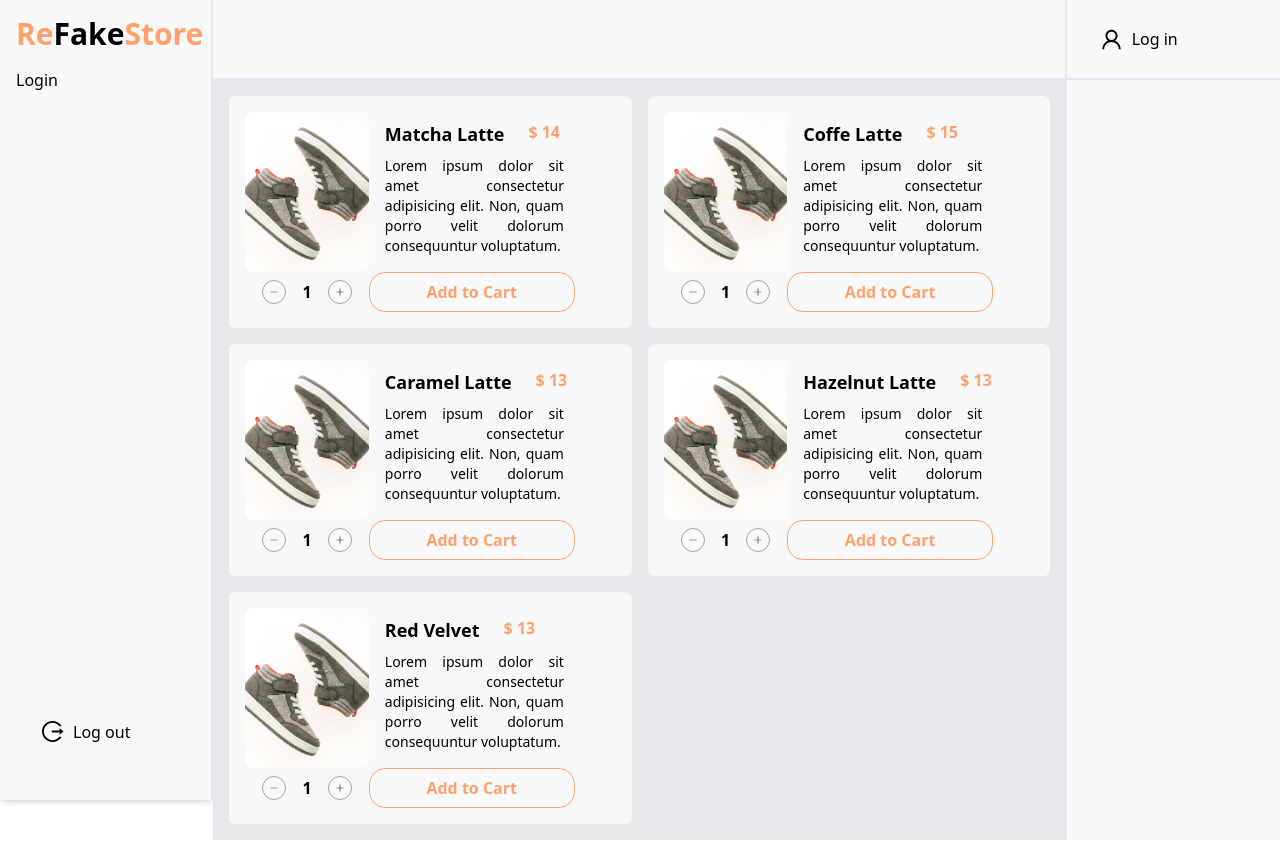
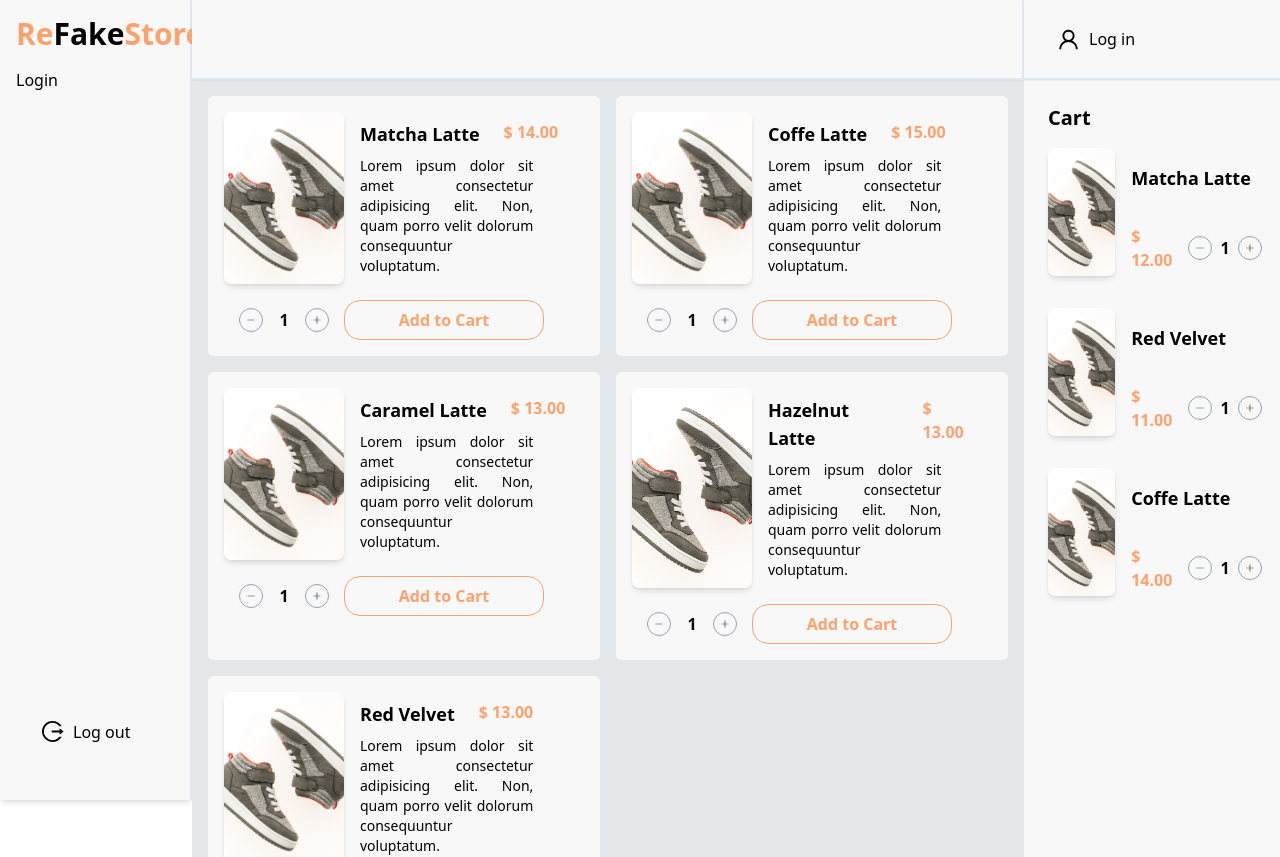
Before and after one commit to foolais/react-fakestore, a React (Vite) app: page / in a window 1280 px wide. Shown: the top 857 px of the page. Built offline with nearby package versions, Linux system fonts and the light colour scheme.

Commit message:
add card in cart layout

```diff
--- a/src/components/Elements/Counter/index.jsx
+++ b/src/components/Elements/Counter/index.jsx
@@ -3,7 +3,7 @@ import { AiOutlinePlus, AiOutlineMinus } from "react-icons/ai";
 
 const Counter = ({ classname }) => {
   return (
-    <div className={`flex items-center justify-center gap-4  ${classname}`}>
+    <div className={`flex items-center justify-center  ${classname}`}>
       <div className="text-secondary border border-slate-400 rounded-full h-max p-1.5 cursor-pointer hover:bg-secondary hover:text-ternary transition duration-150 ease-in-out">
         <AiOutlineMinus size="10" />
       </div>
--- a/src/components/Elements/TextIcon/index.jsx
+++ b/src/components/Elements/TextIcon/index.jsx
@@ -3,7 +3,7 @@ const TextIcon = (props) => {
   const { children, title, onClick = () => {} } = props;
   return (
     <div
-      className="flex gap-2 items-center cursor-pointer group hover:text-primary"
+      className="flex gap-2 items-center cursor-pointer group hover:text-primary transition duration-150 ease-in-out"
       onClick={() => onClick()}
     >
       <div>{children}</div>
--- a/src/components/Fragments/CardProduct.jsx
+++ b/src/components/Fragments/CardProduct.jsx
@@ -1,8 +1,10 @@
 /* eslint-disable react/prop-types */
 
 const CardProduct = (props) => {
-  const { children } = props;
-  return <div className="bg-ternary rounded-md p-4 w-[49%]">{children}</div>;
+  const { children, classname } = props;
+  return (
+    <div className={`bg-ternary rounded-md p-4  ${classname}`}>{children}</div>
+  );
 };
 
 const Image = ({ src }) => {
@@ -10,7 +12,7 @@ const Image = ({ src }) => {
     <img
       src={src}
       alt="shoes"
-      className="w-full min-h-40 h-full object-cover object-center rounded-lg"
+      className="w-full min-h-32 h-full object-cover object-center rounded-lg shadow-md"
     />
   );
 };
@@ -27,12 +29,13 @@ const Description = (props) => {
   );
 };
 
-const Title = ({ title }) => {
-  return <h3 className="text-lg font-semibold">{title}</h3>;
+const Title = (props) => {
+  const { title, classname } = props;
+  return <h3 className={`font-semibold text-lg ${classname}`}>{title}</h3>;
 };
 
 const Price = ({ price }) => {
-  return <span className="text-primary">$ {price}</span>;
+  return <span className="text-primary font-semibold">$ {price}</span>;
 };
 
 CardProduct.Image = Image;
--- a/src/components/Fragments/NavbarUser.jsx
+++ b/src/components/Fragments/NavbarUser.jsx
@@ -7,7 +7,7 @@ const NavbarUser = () => {
 
   const username = localStorage.getItem("user");
   return (
-    <div className="w-full p-4 min-h-20 max-h-20 border-b-2 border-slate-200 flex items-center gap-3 bg-ternary sticky top-0">
+    <div className="w-full p-4 min-h-20 max-h-20 border-b-2 border-slate-200 flex items-center gap-3 bg-ternary sticky top-0 shadow-sm ">
       {username ? (
         <>
           <div className="w-12 h-12 rounded-full bg-slate-200"></div>
--- a/src/components/Fragments/Sidenav.jsx
+++ b/src/components/Fragments/Sidenav.jsx
@@ -15,7 +15,7 @@ const Sidenav = () => {
     }
   };
   return (
-    <div className="w-1/6 h-screen fixed bg-ternary p-4 border-r-2 border-slate-200 shadow-md">
+    <div className="w-[15%] h-screen fixed bg-ternary p-4 border-r-2 border-slate-200 shadow-md">
       <Title classname="text-3xl mb-4" />
       <Link to={"/login"}>
         <span>Login</span>
--- a/src/components/Layout/CartLayouts.jsx
+++ b/src/components/Layout/CartLayouts.jsx
@@ -1,9 +1,59 @@
+import shoes from "../../assets/shoes";
+import Counter from "../Elements/Counter";
+import CardProduct from "../Fragments/CardProduct";
 import NavbarUser from "../Fragments/NavbarUser";
+
+const products = [
+  {
+    id: 1,
+    title: "Matcha Latte",
+    price: "12.00",
+    image: shoes,
+  },
+  {
+    id: 2,
+    title: "Red Velvet",
+    price: "11.00",
+    image: shoes,
+  },
+  {
+    id: 3,
+    title: "Coffe Latte",
+    price: "14.00",
+    image: shoes,
+  },
+];
 
 const CartLayouts = () => {
   return (
-    <div className="w-1/6 bg-ternary relative">
+    <div className="w-1/5 bg-ternary relative">
       <NavbarUser />
+      <div className="p-2">
+        <h3 className="text-xl font-semibold ml-4 mt-4">Cart</h3>
+        {products.map((product) => {
+          return (
+            <CardProduct key={product.id}>
+              <div className="flex w-full gap-4">
+                <div className="w-2/5">
+                  <CardProduct.Image src={product.image} />
+                </div>
+                <div className="w-3/5">
+                  <CardProduct.Description>
+                    <CardProduct.Title
+                      title={product.title}
+                      classname="mt-4 mb-6"
+                    />
+                  </CardProduct.Description>
+                  <div className="flex gap-4">
+                    <CardProduct.Price price={product.price} />
+                    <Counter classname="gap-2" />
+                  </div>
+                </div>
+              </div>
+            </CardProduct>
+          );
+        })}
+      </div>
     </div>
   );
 };
--- a/src/components/Layout/ProductLayout.jsx
+++ b/src/components/Layout/ProductLayout.jsx
@@ -7,7 +7,7 @@ const products = [
   {
     id: 1,
     title: "Matcha Latte",
-    price: 14.0,
+    price: "14.00",
     image: shoes,
     description:
       "Lorem ipsum dolor sit amet consectetur adipisicing elit. Non, quam porro velit dolorum consequuntur voluptatum.",
@@ -15,7 +15,7 @@ const products = [
   {
     id: 2,
     title: "Coffe Latte",
-    price: 15.0,
+    price: "15.00",
     image: shoes,
     description:
       "Lorem ipsum dolor sit amet consectetur adipisicing elit. Non, quam porro velit dolorum consequuntur voluptatum.",
@@ -23,7 +23,7 @@ const products = [
   {
     id: 3,
     title: "Caramel Latte",
-    price: 13.0,
+    price: "13.00",
     image: shoes,
     description:
       "Lorem ipsum dolor sit amet consectetur adipisicing elit. Non, quam porro velit dolorum consequuntur voluptatum.",
@@ -31,7 +31,7 @@ const products = [
   {
     id: 4,
     title: "Hazelnut Latte",
-    price: 13.0,
+    price: "13.00",
     image: shoes,
     description:
       "Lorem ipsum dolor sit amet consectetur adipisicing elit. Non, quam porro velit dolorum consequuntur voluptatum.",
@@ -39,7 +39,7 @@ const products = [
   {
     id: 5,
     title: "Red Velvet",
-    price: 13.0,
+    price: "13.00",
     image: shoes,
     description:
       "Lorem ipsum dolor sit amet consectetur adipisicing elit. Non, quam porro velit dolorum consequuntur voluptatum.",
@@ -48,13 +48,13 @@ const products = [
 
 const ProductLayout = () => {
   return (
-    <div className="w-2/3 bg-gray-200 relative">
-      <div className="w-full bg-ternary h-20 border-b-2 border-r-2 border-slate-200 sticky top-0"></div>
+    <div className="w-[65%] bg-gray-200 relative">
+      <div className="w-full bg-ternary h-20 border-b-2 border-r-2 border-slate-200 sticky top-0 shadow-sm"></div>
       <div className="flex flex-wrap w-full gap-4 p-4">
         {products.map((product) => {
           return (
-            <CardProduct key={product.id}>
-              <div className="flex w-full">
+            <CardProduct key={product.id} classname="w-[49%]">
+              <div className="flex w-full mb-4">
                 <div className="w-1/3">
                   <CardProduct.Image src={product.image} />
                 </div>
@@ -66,7 +66,7 @@ const ProductLayout = () => {
                 </div>
               </div>
               <div className="flex">
-                <Counter classname="w-1/3" />
+                <Counter classname="w-1/3 gap-4" />
                 <div className="w-2/3">
                   <SecondaryButton classname="w-10/12 rounded-2xl">
                     Add to Cart
--- a/src/pages/HomePage.jsx
+++ b/src/pages/HomePage.jsx
@@ -6,7 +6,7 @@ const HomePage = () => {
   return (
     <div className="w-full min-h-screen flex relative">
       <Sidenav />
-      <div className="w-1/6"></div>
+      <div className="w-[15%]"></div>
       <ProductLayout />
       <CartLayouts />
     </div>
```
